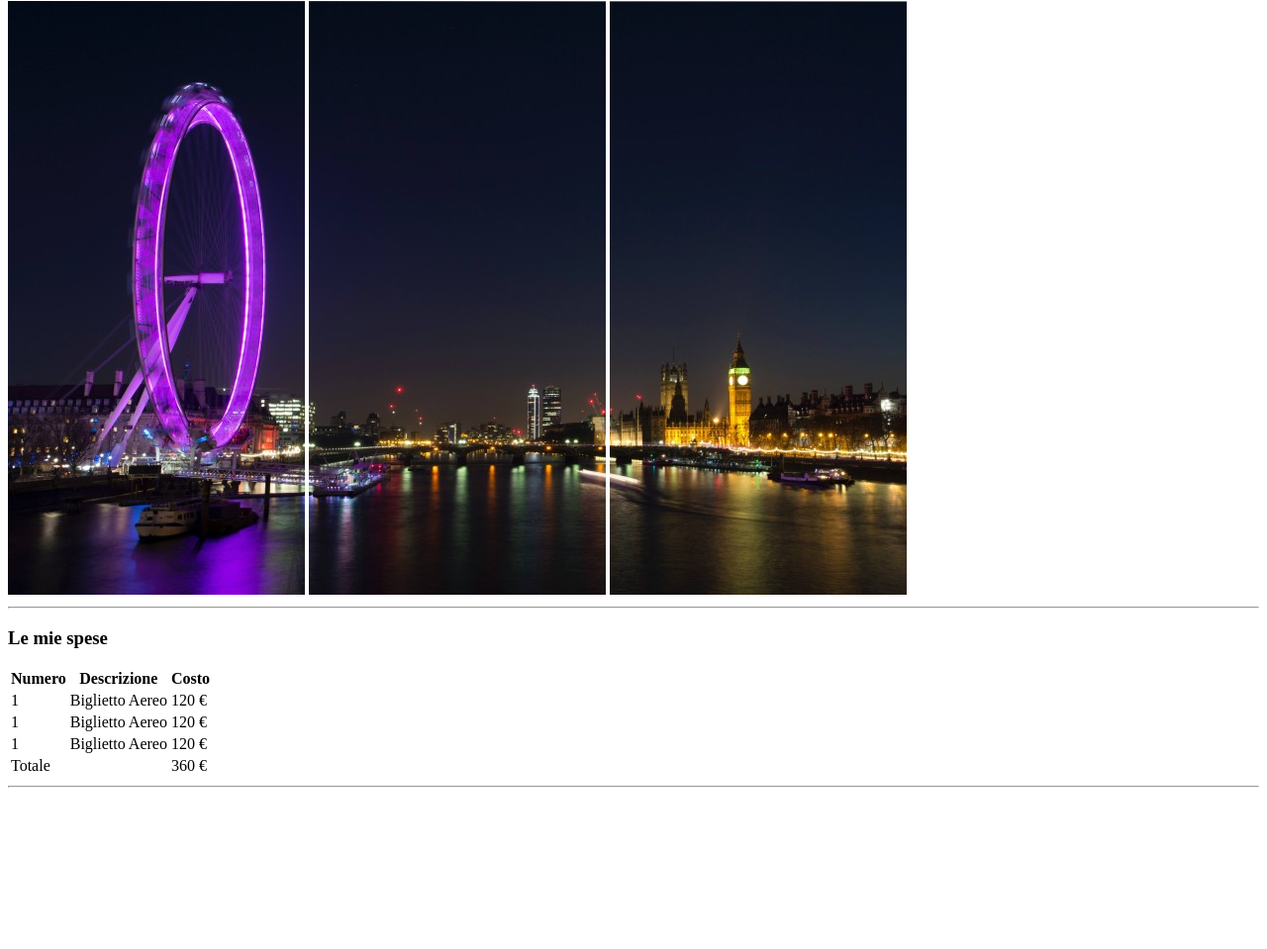
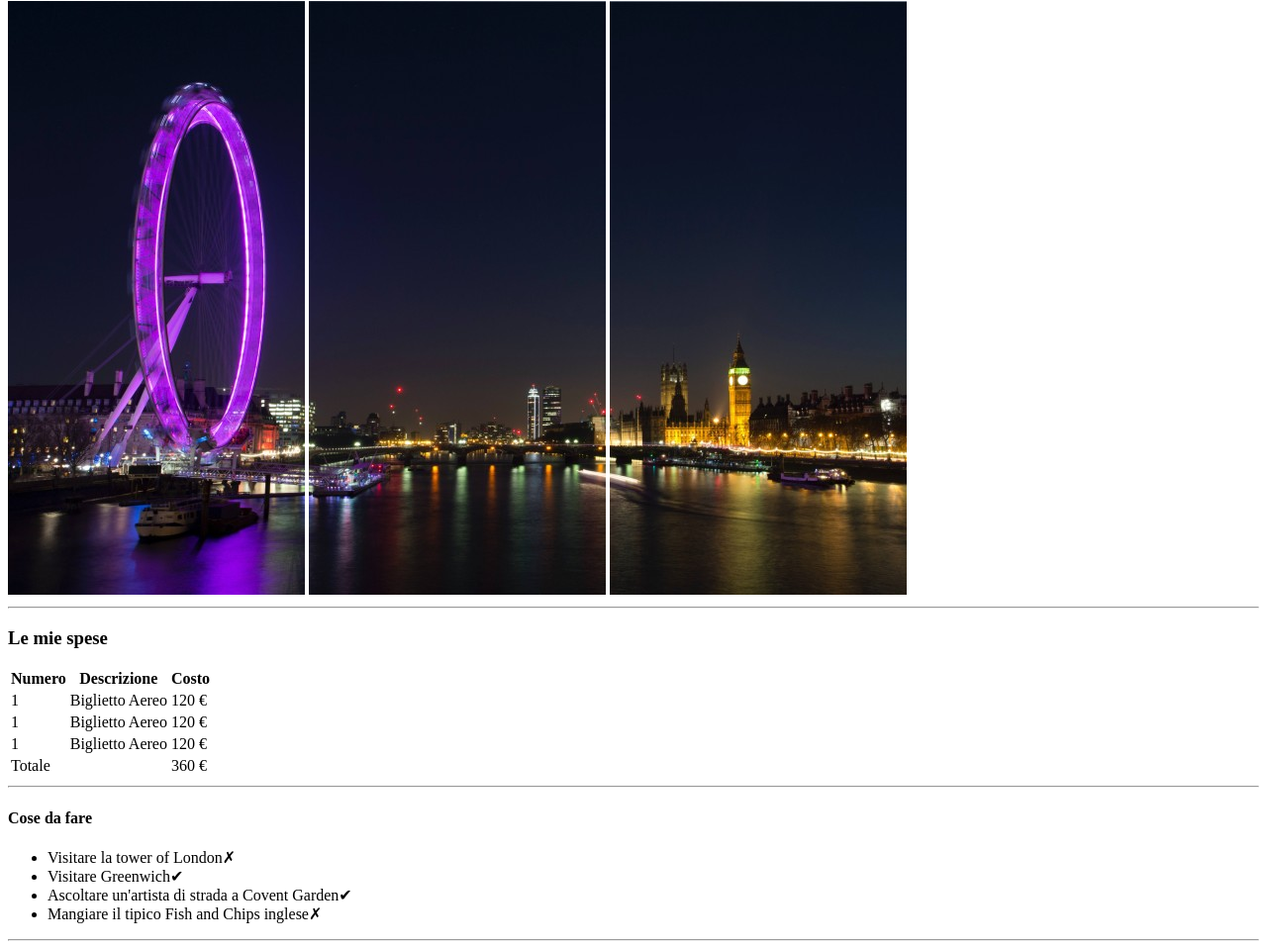
Before and after one commit to Alfredodaniello/html-london-trip, a plain HTML site: page index.html in a window 1280 px wide. Shown: the part 79-1038 px from the top of the page at 99% size. Before the commit the page ends 883 px from the top, so only its background shows below. Drawn offline with Linux system fonts and the light colour scheme; files whose address does not match are found by name.

Commit message:
feat: add activity list

```diff
--- a/index.html
+++ b/index.html
@@ -63,6 +63,20 @@
             </table>
             <hr>
         </section>
+        <!--/sezione delle spese-->
+
+        <!--sezione delle attività-->
+        <section>
+            <h4>Cose da fare</h4>
+            <ul>
+                <li>Visitare la tower of London&#10007</li>
+                <li>Visitare Greenwich&#10004</li>
+                <li>Ascoltare un'artista di strada a Covent Garden&#10004</li>
+                <li>Mangiare il tipico Fish and Chips inglese&#10007</li>
+            </ul>
+            <hr>
+        </section>
+        <!--/sezione delle attività-->
     </main>
 </body>
 </html>
```
